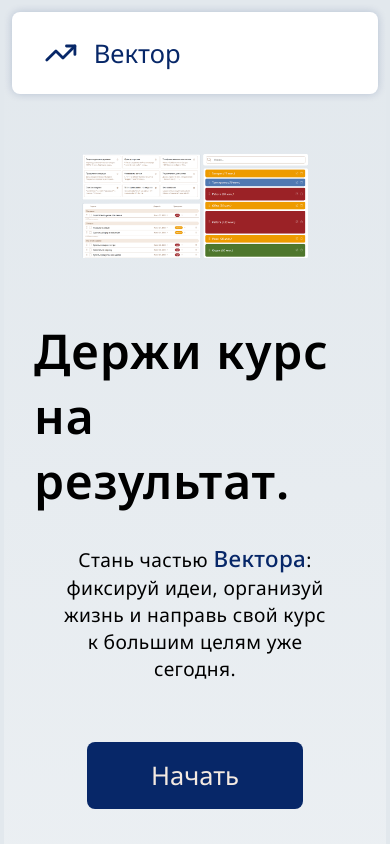
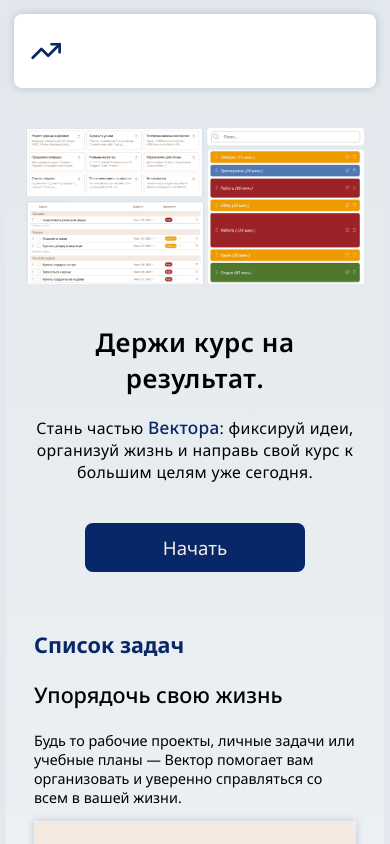
Before and after one commit to SGVIKA/vector, a Next.js app in the folder vector-front-end/: page / in a window 390 px wide. Shown: the top 844 px of the page. Built offline with nearby package versions, Linux system fonts and the light colour scheme; no server answers.

Commit message:
Адаптивность гостевой страницы

```diff
--- a/vector-front-end/src/app/globals.css
+++ b/vector-front-end/src/app/globals.css
@@ -72,7 +72,7 @@
 
 }
 
-.no-margin-left{
+.no-margin-left {
 	/* margin-left: 0; */
 }
 
@@ -151,3 +151,89 @@
 	/* font-size: var(--font-size-s); */
 	font-family: var(--font-zen);
 }
+
+
+
+/* Мобильная адаптация (375px) */
+@media screen and (max-width: 480px) {
+	:root {
+		/* Уменьшаем отступы в 2 раза */
+		--padding-l: 32px;
+		--padding-lm: 24px;
+		--padding-m: 16px;
+		--padding-s: 12px;
+		--padding-xs: 6px;
+
+		/* Уменьшаем межэлементные отступы */
+		--margin-m: 30px;
+		--margin-between-elements-l: 20px;
+		--margin-between-elements-m: 12px;
+
+		/* Уменьшаем шрифты */
+		--font-size-4xl: 2rem;
+		--font-size-3xl: 1.8rem;
+		--font-size-2xl: 1.5rem;
+		--font-size-xl: 1.4rem;
+		--font-size-l: 1.3rem;
+		--font-size-lm: 1.2rem;
+		--font-size-m: 1.1rem;
+		--font-size-s: 0.9rem;
+		--font-size-xs: 0.75rem;
+	}
+
+	html {
+		padding: var(--padding-xs);
+	}
+
+	/* Ключевое исправление - левый отступ main */
+	main {
+		margin-left: 0;
+		padding: var(--padding-s);
+	}
+
+	/* Кнопки на всю ширину для удобства тапа */
+	.button {
+		min-width: auto;
+		width: 100%;
+		padding: var(--padding-s) var(--padding-m);
+	}
+
+	/* Увеличиваем зону касания для инпутов */
+	input,
+	button {
+		min-height: 44px;
+		/* Apple рекомендуемый min-target-size */
+	}
+
+	/* Заголовки с меньшими отступами */
+	.heading {
+		font-size: var(--font-size-l);
+		margin-bottom: var(--margin-between-elements-m);
+	}
+
+	h1 {
+		font-size: var(--font-size-xl);
+	}
+
+	/* Отключаем box-shadow для производительности на мобилках */
+	.box-shadow-base {
+		box-shadow: none;
+	}
+
+	/* Убираем лишние бордеры если нужно */
+	.line {
+		margin: var(--margin-between-elements-s) 0;
+	}
+}
+
+/* Дополнительно для очень маленьких экранов (320px) */
+@media screen and (max-width: 375px) {
+	:root {
+		--padding-s: 10px;
+		--font-size-s: 0.85rem;
+	}
+
+	body {
+		font-size: var(--font-size-s);
+	}
+}
--- a/vector-front-end/src/components/pages/dashboard-layout/dashboard.module.css
+++ b/vector-front-end/src/components/pages/dashboard-layout/dashboard.module.css
@@ -158,6 +158,130 @@
     transition: color 0.2s;
 }
 
-.mainContent{
+.mainContent {
     overflow-y: hidden;
 }
+
+/* Мобильная адаптация для хедера (375px) */
+/* @media screen and (max-width: 480px) {
+    .sidebar{
+        top: auto;
+        bottom: 0;
+    }
+} */
+
+/* Мобильная адаптация (375px) */
+@media screen and (max-width: 480px) {
+
+    /* Изменяем основной контейнер */
+    .container {
+        flex-direction: column;
+        height: 100vh;
+    }
+
+    /* Превращаем сайдбар в нижнюю панель */
+    .sidebar {
+        position: fixed;
+        top: auto;
+        bottom: 0;
+        left: 0;
+        right: 0;
+        width: auto;
+        height: auto;
+        /* margin: var(--margin-between-elements-s);
+        background-color: var(--imperial-blue);
+        border-radius: var(--border-radius-m); */
+        transition: none;
+        /* Убираем анимацию выдвижения */
+        overflow: visible;
+        z-index: 100;
+    }
+
+    .sidebarContainer {
+        display: flex;
+        justify-content: space-between;
+    }
+
+    /* Отключаем hover-эффект расширения */
+    .sidebar:hover {
+        width: auto;
+    }
+
+    /* Горизонтальное расположение пунктов меню */
+    .menuHeading {
+        display: none;
+        /* Скрываем заголовок меню на мобилках */
+    }
+
+    /* Меняем расположение пунктов на горизонтальное */
+    .sidebar>div {
+        display: flex;
+        justify-content: space-around;
+        align-items: center;
+        padding: var(--padding-xs) var(--padding-s);
+    }
+
+    .menuItem {
+        flex-direction: column;
+        justify-content: center;
+        align-items: center;
+        margin-bottom: 0;
+        padding: var(--padding-xs);
+        min-width: 60px;
+        background-color: transparent;
+        transition: none;
+    }
+
+    .menuItem:hover {
+        background-color: transparent;
+    }
+
+    /* Иконки остаются видимыми */
+    .menuItem svg {
+        width: 24px;
+        height: 24px;
+    }
+
+    /* Текст скрываем всегда (без анимаций) */
+    .menuItem>span {
+        display: none;
+        opacity: 0;
+        transform: none;
+        margin-left: 0;
+        font-size: 10px;
+        margin-top: var(--margin-between-elements-xs);
+    }
+
+    /* Убираем все hover-эффекты для текста */
+    .sidebar:hover .menuItem>span {
+        display: none;
+        opacity: 0;
+        transform: none;
+    }
+
+    /* Активный пункт меню (опционально) */
+    .menuItem.active {
+        background-color: var(--glaucous);
+        border-radius: var(--border-radius-m);
+    }
+
+    /* Ссылки в меню */
+    .sidebarLink {
+        flex-direction: column;
+        justify-content: center;
+        align-items: center;
+        gap: var(--margin-between-elements-xs);
+    }
+
+    /* Основной контент с отступом снизу (чтобы не перекрывался панелью) */
+    .mainContent {
+        margin-bottom: 80px;
+        overflow-y: auto;
+        flex: 1;
+    }
+
+    /* Корректируем header */
+    .header {
+        margin-bottom: var(--margin-between-elements-s);
+    }
+}
--- a/vector-front-end/src/components/pages/dashboard-layout/sidebar/Sidebar.tsx
+++ b/vector-front-end/src/components/pages/dashboard-layout/sidebar/Sidebar.tsx
@@ -19,7 +19,7 @@
 					<span className={styles.sidebarLink}>{SITE_NAME}</span>
 				</Link>
 
-				<div>
+				<div className={styles.sidebarContainer}>
 					{MENU.map(item => (
 						<MenuItem
 							item={item}
--- a/vector-front-end/src/components/pages/start/About/AboutBlock/about-block.module.css
+++ b/vector-front-end/src/components/pages/start/About/AboutBlock/about-block.module.css
@@ -52,3 +52,13 @@
     margin-top: var(--margin-between-elements-m);
     box-shadow: none;
 }
+
+/* Мобильная адаптация для хедера (375px) */
+@media screen and (max-width: 480px) {
+    .image, .textBlock, .aboutBlockNotes>.textBlock, .largeImage{
+        max-width: 100%;
+    }
+    .imageFirst{
+        order: 0;
+    }
+}
--- a/vector-front-end/src/components/pages/start/About/about.module.css
+++ b/vector-front-end/src/components/pages/start/About/about.module.css
@@ -4,6 +4,8 @@
     color: var(--linen);
     font-size: var(--font-size-l);
     padding: var(--padding-s) var(--padding-l);
+    text-align: center;
+    max-width: 220px;
 }
 
 .startButton:hover {
@@ -60,3 +62,27 @@
     display: flex;
     flex-direction: column;
 }
+
+/* Мобильная адаптация для хедера (375px) */
+@media screen and (max-width: 480px) {
+
+    .textBlock, .subtext, .image {
+        max-width: 100%;
+        width: 100%;
+    }
+
+    .aboutBlocks>div{
+        display: flex;
+        flex-direction: column;
+        max-width: 100%;
+    }
+    .aboutBlock>div{
+        max-width: 100%;
+    }
+    .textBlock{
+        max-width: 100%;
+    }
+    .text{
+        text-align: center;
+    }
+}
--- a/vector-front-end/src/components/pages/start/StartPageProfile.tsx/start-page-profile.module.css
+++ b/vector-front-end/src/components/pages/start/StartPageProfile.tsx/start-page-profile.module.css
@@ -76,3 +76,15 @@
     text-decoration: none;
     width: 100%;
 }
+
+/* Мобильная адаптация для хедера (375px) */
+@media screen and (max-width: 480px) {
+    .logoName{
+        opacity: 0;
+
+    }
+    .avatar{
+        width: 40px;
+        height: 40px;
+    }
+}
```
